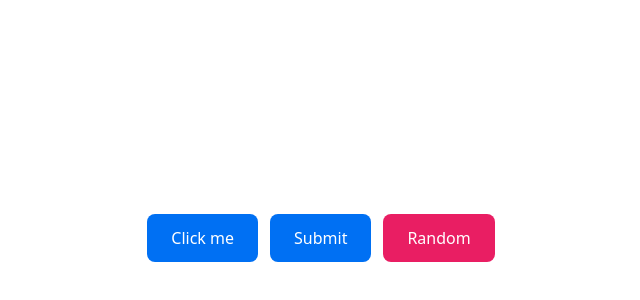
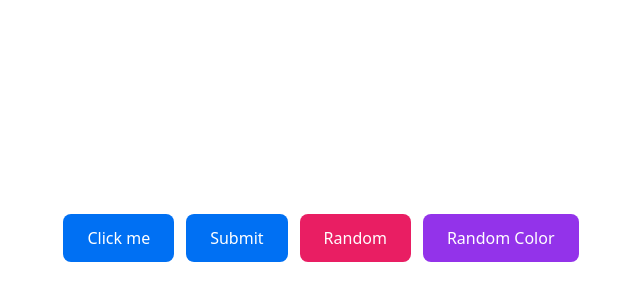
Before and after one commit to yanivprusman/dummyApp, a Next.js app: page / in a window 1280 px wide. Shown: the part 162-462 px from the top of the page, without its empty margins (319-959 px from the left). Built offline with nearby package versions, Linux system fonts and the light colour scheme.

Commit message:
#2: add random color button

```diff
--- a/app/page.tsx
+++ b/app/page.tsx
@@ -4,6 +4,10 @@ import { useState } from "react";
 
 export default function Home() {
   const [randomNum, setRandomNum] = useState<number | null>(null);
+  const [randomColor, setRandomColor] = useState<string | null>(null);
+
+  const colors = ["Red", "Blue", "Green", "Yellow", "Purple", "Orange", "Pink", "Cyan", "Magenta", "Lime"];
+  const colorMap: Record<string, string> = { Red: "#ef4444", Blue: "#3b82f6", Green: "#22c55e", Yellow: "#eab308", Purple: "#a855f7", Orange: "#f97316", Pink: "#ec4899", Cyan: "#06b6d4", Magenta: "#d946ef", Lime: "#84cc16" };
 
   return (
     <main style={{ display: "flex", justifyContent: "center", alignItems: "center", minHeight: "100vh", gap: "12px" }}>
@@ -20,6 +24,13 @@ export default function Home() {
       >
         {randomNum !== null ? `Random: ${randomNum}` : "Random"}
       </button>
+      <button
+        data-id="random-color"
+        onClick={() => setRandomColor(colors[Math.floor(Math.random() * colors.length)])}
+        style={{ padding: "12px 24px", fontSize: "16px", borderRadius: "8px", border: "none", backgroundColor: randomColor ? colorMap[randomColor] : "#9333ea", color: "white", cursor: "pointer" }}
+      >
+        {randomColor ? `Color: ${randomColor}` : "Random Color"}
+      </button>
     </main>
   );
 }
```
